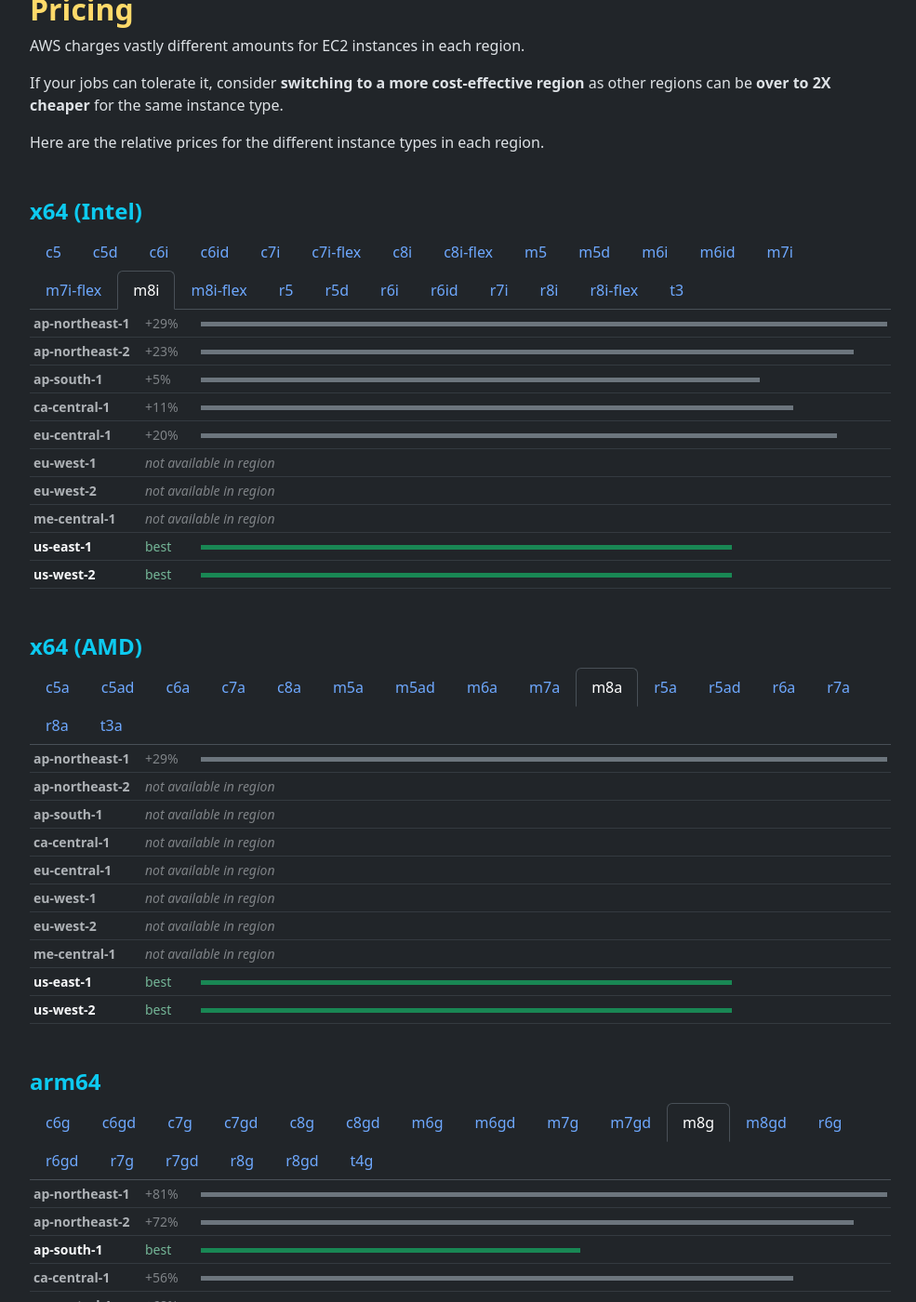
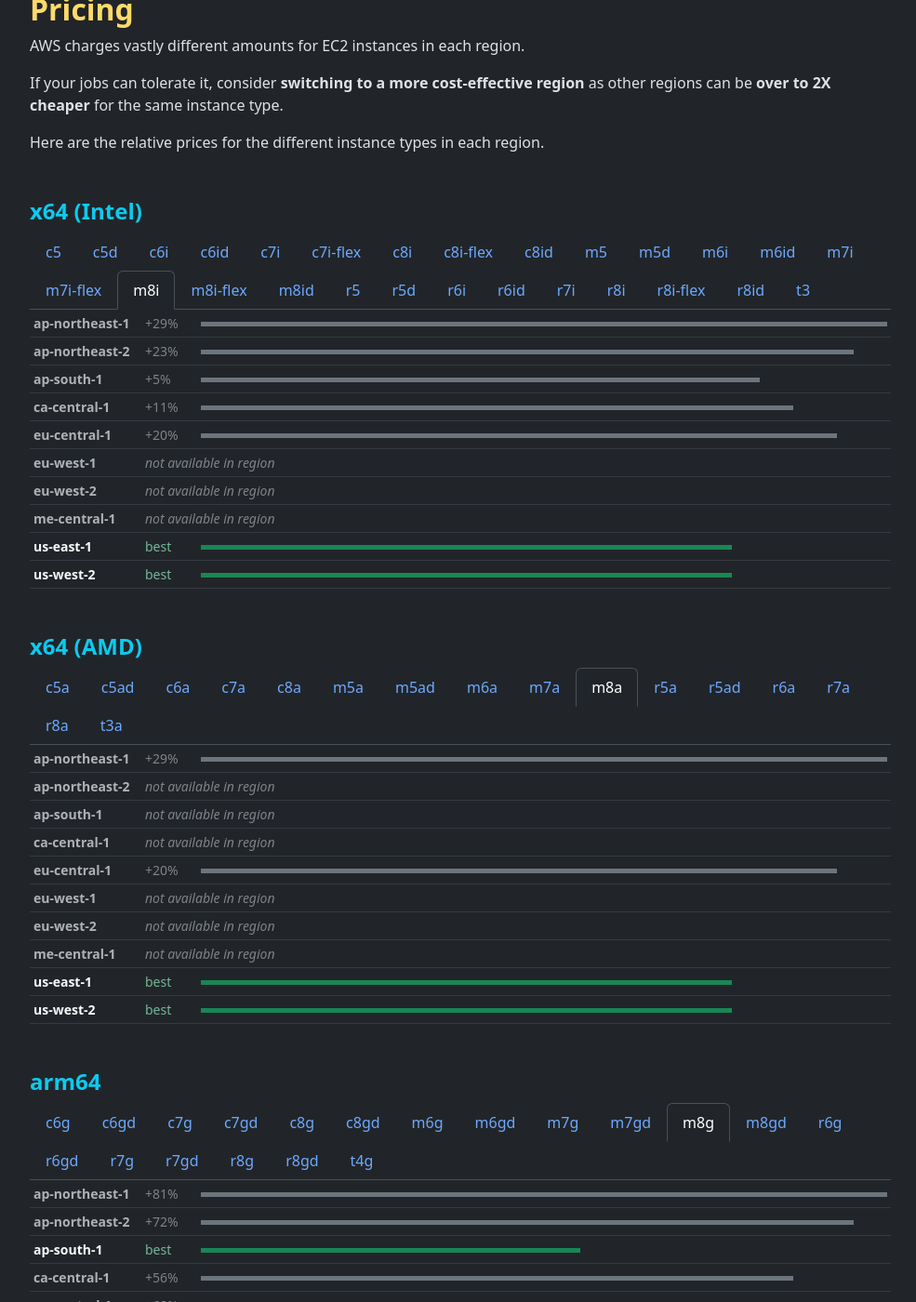
Before and after one commit to sprinters-sh/sprinters.sh, a Jekyll site: the page built from docs/aws-regions.md, in a window 1280 px wide and 1400 px high, scrolled down 726 px. Shown: the whole window at 93% size, without its empty margins (240-1225 px from the left). Built offline with Jekyll 4.4.1, drawn with Linux system fonts in a browser that asks for light colours.

Commit message:
Updated availability

```diff
--- a/docs/aws-regions.md
+++ b/docs/aws-regions.md
@@ -40,6 +40,7 @@
         <button class="nav-link" id="nav-price-c7i-flex-tab" data-bs-toggle="tab" data-bs-target="#nav-price-c7i-flex" type="button" role="tab" aria-controls="nav-price-c7i-flex" aria-selected="false">c7i-flex</button>
         <button class="nav-link" id="nav-price-c8i-tab" data-bs-toggle="tab" data-bs-target="#nav-price-c8i" type="button" role="tab" aria-controls="nav-price-c8i" aria-selected="false">c8i</button>
         <button class="nav-link" id="nav-price-c8i-flex-tab" data-bs-toggle="tab" data-bs-target="#nav-price-c8i-flex" type="button" role="tab" aria-controls="nav-price-c8i-flex" aria-selected="false">c8i-flex</button>
+        <button class="nav-link" id="nav-price-c8id-tab" data-bs-toggle="tab" data-bs-target="#nav-price-c8id" type="button" role="tab" aria-controls="nav-price-c8id" aria-selected="false">c8id</button>
         <button class="nav-link" id="nav-price-m5-tab" data-bs-toggle="tab" data-bs-target="#nav-price-m5" type="button" role="tab" aria-controls="nav-price-m5" aria-selected="false">m5</button>
         <button class="nav-link" id="nav-price-m5d-tab" data-bs-toggle="tab" data-bs-target="#nav-price-m5d" type="button" role="tab" aria-controls="nav-price-m5d" aria-selected="false">m5d</button>
         <button class="nav-link" id="nav-price-m6i-tab" data-bs-toggle="tab" data-bs-target="#nav-price-m6i" type="button" role="tab" aria-controls="nav-price-m6i" aria-selected="false">m6i</button>
@@ -48,6 +49,7 @@
         <button class="nav-link" id="nav-price-m7i-flex-tab" data-bs-toggle="tab" data-bs-target="#nav-price-m7i-flex" type="button" role="tab" aria-controls="nav-price-m7i-flex" aria-selected="false">m7i-flex</button>
         <button class="nav-link active" id="nav-price-m8i-tab" data-bs-toggle="tab" data-bs-target="#nav-price-m8i" type="button" role="tab" aria-controls="nav-price-m8i" aria-selected="true">m8i</button>
         <button class="nav-link" id="nav-price-m8i-flex-tab" data-bs-toggle="tab" data-bs-target="#nav-price-m8i-flex" type="button" role="tab" aria-controls="nav-price-m8i-flex" aria-selected="false">m8i-flex</button>
+        <button class="nav-link" id="nav-price-m8id-tab" data-bs-toggle="tab" data-bs-target="#nav-price-m8id" type="button" role="tab" aria-controls="nav-price-m8id" aria-selected="false">m8id</button>
         <button class="nav-link" id="nav-price-r5-tab" data-bs-toggle="tab" data-bs-target="#nav-price-r5" type="button" role="tab" aria-controls="nav-price-r5" aria-selected="false">r5</button>
         <button class="nav-link" id="nav-price-r5d-tab" data-bs-toggle="tab" data-bs-target="#nav-price-r5d" type="button" role="tab" aria-controls="nav-price-r5d" aria-selected="false">r5d</button>
         <button class="nav-link" id="nav-price-r6i-tab" data-bs-toggle="tab" data-bs-target="#nav-price-r6i" type="button" role="tab" aria-controls="nav-price-r6i" aria-selected="false">r6i</button>
@@ -55,6 +57,7 @@
         <button class="nav-link" id="nav-price-r7i-tab" data-bs-toggle="tab" data-bs-target="#nav-price-r7i" type="button" role="tab" aria-controls="nav-price-r7i" aria-selected="false">r7i</button>
         <button class="nav-link" id="nav-price-r8i-tab" data-bs-toggle="tab" data-bs-target="#nav-price-r8i" type="button" role="tab" aria-controls="nav-price-r8i" aria-selected="false">r8i</button>
         <button class="nav-link" id="nav-price-r8i-flex-tab" data-bs-toggle="tab" data-bs-target="#nav-price-r8i-flex" type="button" role="tab" aria-controls="nav-price-r8i-flex" aria-selected="false">r8i-flex</button>
+        <button class="nav-link" id="nav-price-r8id-tab" data-bs-toggle="tab" data-bs-target="#nav-price-r8id" type="button" role="tab" aria-controls="nav-price-r8id" aria-selected="false">r8id</button>
         <button class="nav-link" id="nav-price-t3-tab" data-bs-toggle="tab" data-bs-target="#nav-price-t3" type="button" role="tab" aria-controls="nav-price-t3" aria-selected="false">t3</button>
     </div>
 </nav>
@@ -65,8 +68,9 @@
     {% include instance-price.html active="false" family="c6id" ap-northeast-1="0.06405" ap-northeast-2="0.05775" ap-south-1="0" ca-central-1="0.05565" eu-central-1="0.058275" eu-west-1="0.057225" eu-west-2="0.060375" me-central-1="0" us-east-1="0.0504" us-west-2="0.0504" %}
     {% include instance-price.html active="false" family="c7i" ap-northeast-1="0.056175" ap-northeast-2="0.0504" ap-south-1="0.044625" ca-central-1="0.048825" eu-central-1="0.050925" eu-west-1="0.04788" eu-west-2="0.053025" me-central-1="0.053625" us-east-1="0.044625" us-west-2="0.044625" %}
     {% include instance-price.html active="false" family="c7i-flex" ap-northeast-1="0.053365" ap-northeast-2="0.04788" ap-south-1="0.042395" ca-central-1="0.046385" eu-central-1="0.04838" eu-west-1="0.045485" eu-west-2="0.050375" me-central-1="0.050945" us-east-1="0.042395" us-west-2="0.042395" %}
-    {% include instance-price.html active="false" family="c8i" ap-northeast-1="0.058985" ap-northeast-2="0.05292" ap-south-1="0.046855" ca-central-1="0" eu-central-1="0" eu-west-1="0" eu-west-2="0" me-central-1="0" us-east-1="0.046855" us-west-2="0.046855" %}
-    {% include instance-price.html active="false" family="c8i-flex" ap-northeast-1="0.056035" ap-northeast-2="0.050275" ap-south-1="0.04451" ca-central-1="0" eu-central-1="0" eu-west-1="0" eu-west-2="0" me-central-1="0" us-east-1="0.04451" us-west-2="0.04451" %}
+    {% include instance-price.html active="false" family="c8i" ap-northeast-1="0.058985" ap-northeast-2="0.05292" ap-south-1="0.046855" ca-central-1="0.051265" eu-central-1="0.05347" eu-west-1="0" eu-west-2="0.055675" me-central-1="0" us-east-1="0.046855" us-west-2="0.046855" %}
+    {% include instance-price.html active="false" family="c8i-flex" ap-northeast-1="0.056035" ap-northeast-2="0.050275" ap-south-1="0.04451" ca-central-1="0.0487" eu-central-1="0.050795" eu-west-1="0" eu-west-2="0" me-central-1="0" us-east-1="0.04451" us-west-2="0.04451" %}
+    {% include instance-price.html active="false" family="c8id" ap-northeast-1="0.070455" ap-northeast-2="0" ap-south-1="0" ca-central-1="0" eu-central-1="0.064105" eu-west-1="0" eu-west-2="0" me-central-1="0" us-east-1="0.05544" us-west-2="0.05544" %}
     {% include instance-price.html active="false" family="m5" ap-northeast-1="0.062" ap-northeast-2="0.059" ap-south-1="0.0505" ca-central-1="0.0535" eu-central-1="0.0575" eu-west-1="0.0535" eu-west-2="0.0555" me-central-1="0.059" us-east-1="0.048" us-west-2="0.048" %}
     {% include instance-price.html active="false" family="m5d" ap-northeast-1="0.073" ap-northeast-2="0.0695" ap-south-1="0.061" ca-central-1="0.063" eu-central-1="0.068" eu-west-1="0.063" eu-west-2="0.0655" me-central-1="0.0695" us-east-1="0.0565" us-west-2="0.0565" %}
     {% include instance-price.html active="false" family="m6i" ap-northeast-1="0.062" ap-northeast-2="0.059" ap-south-1="0.0505" ca-central-1="0.0535" eu-central-1="0.0575" eu-west-1="0.0535" eu-west-2="0.0555" me-central-1="0.05885" us-east-1="0.048" us-west-2="0.048" %}
@@ -74,14 +78,16 @@
     {% include instance-price.html active="false" family="m7i" ap-northeast-1="0.0651" ap-northeast-2="0.06195" ap-south-1="0.053025" ca-central-1="0.056175" eu-central-1="0.060375" eu-west-1="0.056175" eu-west-2="0.058275" me-central-1="0.061795" us-east-1="0.0504" us-west-2="0.0504" %}
     {% include instance-price.html active="false" family="m7i-flex" ap-northeast-1="0.061845" ap-northeast-2="0.058855" ap-south-1="0.050375" ca-central-1="0.053365" eu-central-1="0.057355" eu-west-1="0.053365" eu-west-2="0.05536" me-central-1="0" us-east-1="0.04788" us-west-2="0.04788" %}
     {% include instance-price.html active="true" family="m8i" ap-northeast-1="0.068355" ap-northeast-2="0.065045" ap-south-1="0.055675" ca-central-1="0.058985" eu-central-1="0.063395" eu-west-1="0" eu-west-2="0" me-central-1="0" us-east-1="0.05292" us-west-2="0.05292" %}
-    {% include instance-price.html active="false" family="m8i-flex" ap-northeast-1="0" ap-northeast-2="0" ap-south-1="0.052895" ca-central-1="0" eu-central-1="0" eu-west-1="0" eu-west-2="0" me-central-1="0" us-east-1="0.050275" us-west-2="0.050275" %}
+    {% include instance-price.html active="false" family="m8i-flex" ap-northeast-1="0.064935" ap-northeast-2="0.0618" ap-south-1="0.052895" ca-central-1="0.056035" eu-central-1="0.060225" eu-west-1="0" eu-west-2="0" me-central-1="0" us-east-1="0.050275" us-west-2="0.050275" %}
+    {% include instance-price.html active="false" family="m8id" ap-northeast-1="0.084315" ap-northeast-2="0" ap-south-1="0" ca-central-1="0" eu-central-1="0.07854" eu-west-1="0" eu-west-2="0" me-central-1="0" us-east-1="0.06526" us-west-2="0.06526" %}
     {% include instance-price.html active="false" family="r5" ap-northeast-1="0.076" ap-northeast-2="0.076" ap-south-1="0.065" ca-central-1="0.069" eu-central-1="0.076" eu-west-1="0.0705" eu-west-2="0.074" me-central-1="0.0775" us-east-1="0.063" us-west-2="0.063" %}
     {% include instance-price.html active="false" family="r5d" ap-northeast-1="0.087" ap-northeast-2="0.0865" ap-south-1="0.0755" ca-central-1="0.079" eu-central-1="0.0865" eu-west-1="0.08" eu-west-2="0.0845" me-central-1="0.088" us-east-1="0.072" us-west-2="0.072" %}
     {% include instance-price.html active="false" family="r6i" ap-northeast-1="0.076" ap-northeast-2="0.076" ap-south-1="0.065" ca-central-1="0.069" eu-central-1="0.076" eu-west-1="0.0705" eu-west-2="0.074" me-central-1="0.07755" us-east-1="0.063" us-west-2="0.063" %}
     {% include instance-price.html active="false" family="r6id" ap-northeast-1="0.09135" ap-northeast-2="0.09085" ap-south-1="0.0793" ca-central-1="0" eu-central-1="0.090825" eu-west-1="0.084" eu-west-2="0.088725" me-central-1="0" us-east-1="0.0756" us-west-2="0.0756" %}
     {% include instance-price.html active="false" family="r7i" ap-northeast-1="0.0798" ap-northeast-2="0.0798" ap-south-1="0.06825" ca-central-1="0.07245" eu-central-1="0.0798" eu-west-1="0.074025" eu-west-2="0.0777" me-central-1="0" us-east-1="0.06615" us-west-2="0.06615" %}
-    {% include instance-price.html active="false" family="r8i" ap-northeast-1="0.08379" ap-northeast-2="0.08379" ap-south-1="0.071665" ca-central-1="0.076075" eu-central-1="0.08379" eu-west-1="0" eu-west-2="0.081585" me-central-1="0" us-east-1="0.06946" us-west-2="0.06946" %}
-    {% include instance-price.html active="false" family="r8i-flex" ap-northeast-1="0.0796" ap-northeast-2="0.0796" ap-south-1="0.06808" ca-central-1="0.07227" eu-central-1="0.0796" eu-west-1="0" eu-west-2="0.077505" me-central-1="0" us-east-1="0.065985" us-west-2="0.065985" %}
+    {% include instance-price.html active="false" family="r8i" ap-northeast-1="0.08379" ap-northeast-2="0.08379" ap-south-1="0.071665" ca-central-1="0.076075" eu-central-1="0.08379" eu-west-1="0.077725" eu-west-2="0.081585" me-central-1="0.0855" us-east-1="0.06946" us-west-2="0.06946" %}
+    {% include instance-price.html active="false" family="r8i-flex" ap-northeast-1="0.0796" ap-northeast-2="0.0796" ap-south-1="0.06808" ca-central-1="0.07227" eu-central-1="0.0796" eu-west-1="0.07384" eu-west-2="0.077505" me-central-1="0.081225" us-east-1="0.065985" us-west-2="0.065985" %}
+    {% include instance-price.html active="false" family="r8id" ap-northeast-1="0.100485" ap-northeast-2="0" ap-south-1="0" ca-central-1="0" eu-central-1="0.09991" eu-west-1="0" eu-west-2="0" me-central-1="0" us-east-1="0.08316" us-west-2="0.08316" %}
     {% include instance-price.html active="false" family="t3" ap-northeast-1="0.0544" ap-northeast-2="0.052" ap-south-1="0.0448" ca-central-1="0.0464" eu-central-1="0.048" eu-west-1="0.0456" eu-west-2="0.0472" me-central-1="0.05015" us-east-1="0.0416" us-west-2="0.0416" %}
 </div>
 
@@ -111,17 +117,17 @@
     {% include instance-price.html active="false" family="c5ad" ap-northeast-1="0" ap-northeast-2="0" ap-south-1="0" ca-central-1="0" eu-central-1="0.05" eu-west-1="0.049" eu-west-2="0" me-central-1="0" us-east-1="0.043" us-west-2="0.043" %}
     {% include instance-price.html active="false" family="c6a" ap-northeast-1="0.04815" ap-northeast-2="0" ap-south-1="0.023375" ca-central-1="0.04185" eu-central-1="0.04365" eu-west-1="0.04104" eu-west-2="0.04545" me-central-1="0" us-east-1="0.03825" us-west-2="0.03825" %}
     {% include instance-price.html active="false" family="c7a" ap-northeast-1="0.0646" ap-northeast-2="0" ap-south-1="0" ca-central-1="0" eu-central-1="0.058565" eu-west-1="0.05506" eu-west-2="0.06098" me-central-1="0" us-east-1="0.05132" us-west-2="0.05132" %}
-    {% include instance-price.html active="false" family="c8a" ap-northeast-1="0" ap-northeast-2="0" ap-south-1="0" ca-central-1="0" eu-central-1="0" eu-west-1="0" eu-west-2="0" me-central-1="0" us-east-1="0.053885" us-west-2="0.053885" %}
+    {% include instance-price.html active="false" family="c8a" ap-northeast-1="0" ap-northeast-2="0" ap-south-1="0" ca-central-1="0" eu-central-1="0.061495" eu-west-1="0.057815" eu-west-2="0" me-central-1="0" us-east-1="0.053885" us-west-2="0.053885" %}
     {% include instance-price.html active="false" family="m5a" ap-northeast-1="0.056" ap-northeast-2="0.053" ap-south-1="0.028" ca-central-1="0.048" eu-central-1="0.052" eu-west-1="0.048" eu-west-2="0.05" me-central-1="0" us-east-1="0.043" us-west-2="0.043" %}
     {% include instance-price.html active="false" family="m5ad" ap-northeast-1="0.067" ap-northeast-2="0.0635" ap-south-1="0.0335" ca-central-1="0.0575" eu-central-1="0.0625" eu-west-1="0.0575" eu-west-2="0.06" me-central-1="0" us-east-1="0.0515" us-west-2="0.0515" %}
     {% include instance-price.html active="false" family="m6a" ap-northeast-1="0.0558" ap-northeast-2="0" ap-south-1="0.027775" ca-central-1="0.04815" eu-central-1="0.05175" eu-west-1="0.04815" eu-west-2="0.04995" me-central-1="0" us-east-1="0.0432" us-west-2="0.0432" %}
     {% include instance-price.html active="false" family="m7a" ap-northeast-1="0.074865" ap-northeast-2="0" ap-south-1="0" ca-central-1="0" eu-central-1="0.06943" eu-west-1="0.0646" eu-west-2="0.067015" me-central-1="0" us-east-1="0.05796" us-west-2="0.05796" %}
-    {% include instance-price.html active="true" family="m8a" ap-northeast-1="0.07861" ap-northeast-2="0" ap-south-1="0" ca-central-1="0" eu-central-1="0" eu-west-1="0" eu-west-2="0" me-central-1="0" us-east-1="0.06086" us-west-2="0.06086" %}
+    {% include instance-price.html active="true" family="m8a" ap-northeast-1="0.07861" ap-northeast-2="0" ap-south-1="0" ca-central-1="0" eu-central-1="0.0729" eu-west-1="0" eu-west-2="0" me-central-1="0" us-east-1="0.06086" us-west-2="0.06086" %}
     {% include instance-price.html active="false" family="r5a" ap-northeast-1="0.0685" ap-northeast-2="0.068" ap-south-1="0.036" ca-central-1="0.062" eu-central-1="0.0685" eu-west-1="0.0635" eu-west-2="0.0665" me-central-1="0" us-east-1="0.0565" us-west-2="0.0565" %}
     {% include instance-price.html active="false" family="r5ad" ap-northeast-1="0.0795" ap-northeast-2="0.079" ap-south-1="0.0415" ca-central-1="0.072" eu-central-1="0.079" eu-west-1="0.073" eu-west-2="0.077" me-central-1="0" us-east-1="0.0655" us-west-2="0.0655" %}
     {% include instance-price.html active="false" family="r6a" ap-northeast-1="0.0684" ap-northeast-2="0" ap-south-1="0.03575" ca-central-1="0.0621" eu-central-1="0.0684" eu-west-1="0.06345" eu-west-2="0" me-central-1="0" us-east-1="0.0567" us-west-2="0.0567" %}
     {% include instance-price.html active="false" family="r7a" ap-northeast-1="0.09177" ap-northeast-2="0" ap-south-1="0" ca-central-1="0" eu-central-1="0.09177" eu-west-1="0.08513" eu-west-2="0" me-central-1="0" us-east-1="0.076075" us-west-2="0.076075" %}
-    {% include instance-price.html active="false" family="r8a" ap-northeast-1="0" ap-northeast-2="0" ap-south-1="0" ca-central-1="0" eu-central-1="0" eu-west-1="0" eu-west-2="0" me-central-1="0" us-east-1="0.07988" us-west-2="0.07988" %}
+    {% include instance-price.html active="false" family="r8a" ap-northeast-1="0" ap-northeast-2="0" ap-south-1="0" ca-central-1="0" eu-central-1="0.09636" eu-west-1="0" eu-west-2="0" me-central-1="0" us-east-1="0.07988" us-west-2="0.07988" %}
     {% include instance-price.html active="false" family="t3a" ap-northeast-1="0.04895" ap-northeast-2="0.0468" ap-south-1="0.02465" ca-central-1="0.04175" eu-central-1="0.0432" eu-west-1="0.0408" eu-west-2="0.0425" me-central-1="0" us-east-1="0.0376" us-west-2="0.0376" %}
 </div>
 
```
